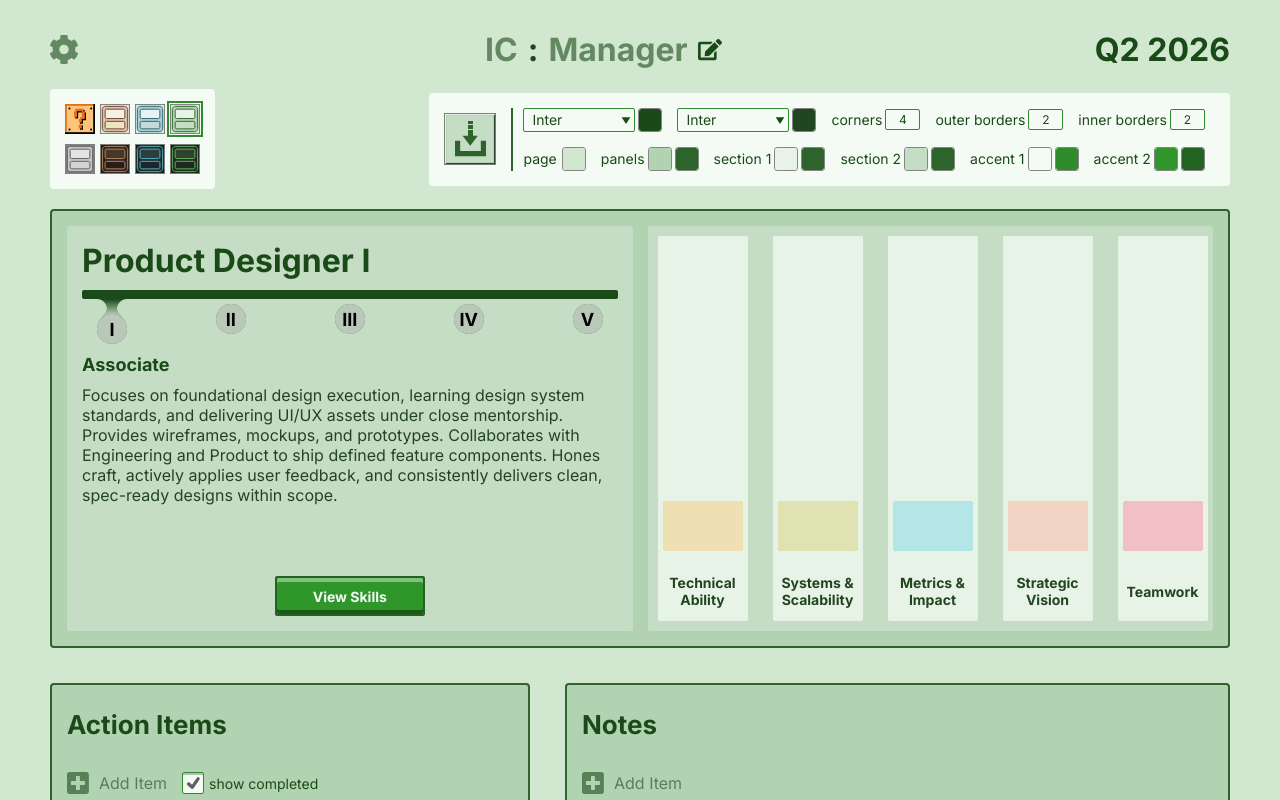
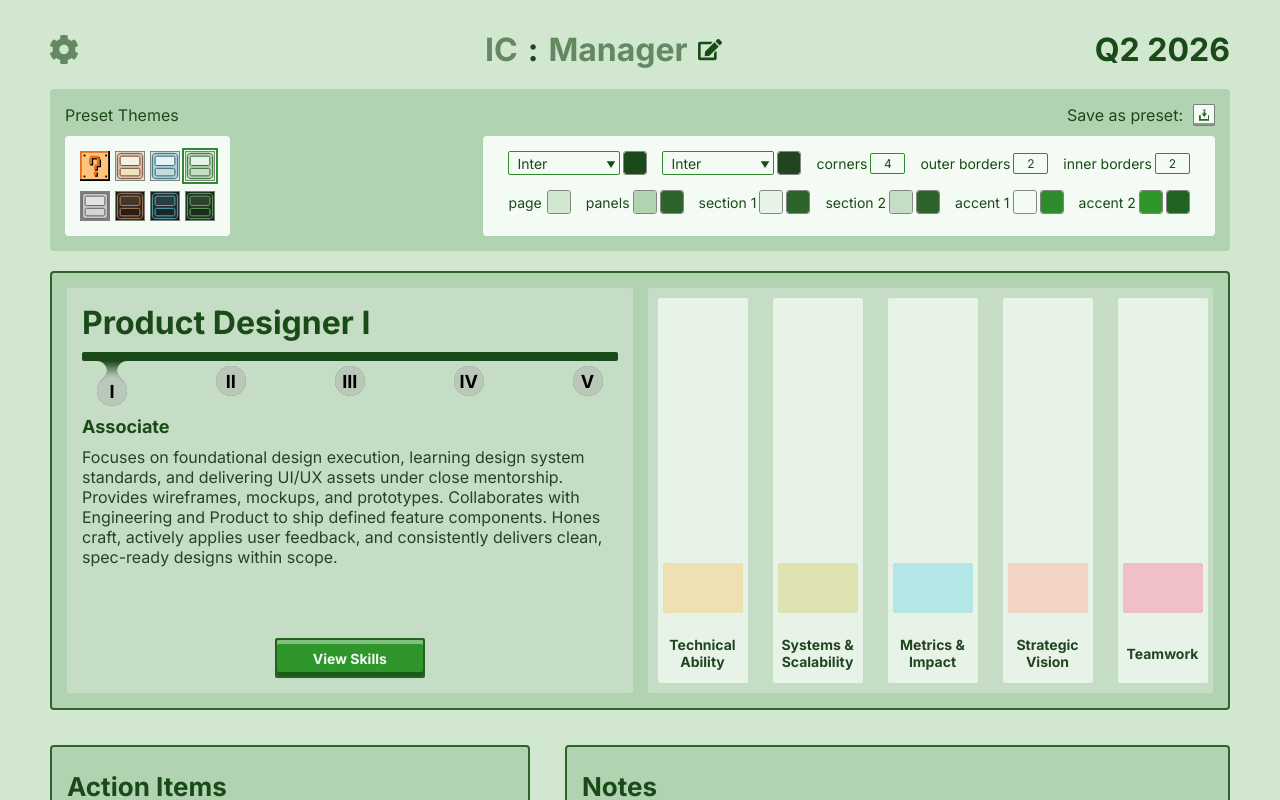
Before and after one commit to bubbafrye/ManagerTools, a React (Vite) app: page / in a window 1280 px wide. Both pictures are taken after a click on the button 64 px from the left and 49 px from the top of the page. Shown: the top 800 px of the page. Built offline with nearby package versions, Linux system fonts and the light colour scheme.

Commit message:
- updated style of themes panel and added headers

```diff
--- a/src/components/ui/AdjustmentPanel.module.css
+++ b/src/components/ui/AdjustmentPanel.module.css
@@ -1,9 +1,58 @@
 .themeEditor {
+  display: flex;
+  flex-direction: column;
+  gap: 10px;
+  width: 100%;
+  min-width: 0;
+  padding: 15px;
+  border-radius: var(--containers-panel-radii);
+  background: var(--containers-panel-surface);
+}
+
+.headers {
+  display: flex;
+  align-items: center;
+  gap: 10px;
+  width: 100%;
+  height: 22px;
+}
+
+.headerTitle,
+.saveLabel {
+  margin: 0;
+  font-family: var(--document-text-header-font-face);
+  font-size: var(--document-text-subheader-size);
+  font-weight: var(--document-text-header-weight);
+  line-height: 1;
+  color: var(--document-header-text-color);
+}
+
+.headerTitle {
+  flex: 1 0 0;
+  min-width: 0;
+  text-align: left;
+}
+
+.savePreset {
+  display: flex;
+  flex: 1 0 0;
+  align-items: center;
+  gap: 10px;
+  min-width: 0;
+}
+
+.saveLabel {
+  flex: 1 0 0;
+  min-width: 0;
+  text-align: right;
+}
+
+.ui {
   display: flex;
   align-items: center;
   gap: 15px;
   width: 100%;
-  min-width: 0;
+  height: 100px;
 }
 
 .themes {
@@ -74,23 +123,47 @@
 }
 
 .saveTheme {
-  width: 52px;
-  height: 52px;
+  position: relative;
+  display: grid;
+  place-items: center;
+  width: 22px;
+  height: 22px;
   flex-shrink: 0;
   padding: 0;
-  overflow: hidden;
-  border: 0;
-  background: transparent;
+  overflow: clip;
+  border: 1px solid rgb(0 0 0 / 0.5);
+  border-radius: var(--containers-card1-radii);
+  background: var(--ui-ui-surface-color);
   cursor: pointer;
+}
+
+.saveTheme::after {
+  content: "";
+  position: absolute;
+  inset: 0;
+  pointer-events: none;
+  box-shadow:
+    inset 0 2px 0 rgb(255 255 255 / 0.25),
+    inset 0 -2px 0 rgb(0 0 0 / 0.4);
+}
+
+.saveTheme:hover::after {
+  box-shadow:
+    inset 0 40px 0 rgb(255 255 255 / 0.5),
+    inset 0 2px 0 rgb(255 255 255 / 0.8),
+    inset 0 -2px 0 rgb(0 0 0 / 0.4);
+}
+
+.saveTheme:active::after {
+  box-shadow: inset 0 40px 0 rgb(0 0 0 / 0.25);
 }
 
 .options {
   display: flex;
   flex-direction: column;
   gap: 15px;
-  padding-left: 10px;
-  padding-right: 10px;
-  border-left: 2px solid var(--containers-panel-stroke-color);
+  height: 100%;
+  padding: 0 10px;
 }
 
 .row {
--- a/src/components/ui/AdjustmentPanel.tsx
+++ b/src/components/ui/AdjustmentPanel.tsx
@@ -22,7 +22,7 @@ import {
 } from "../../themes";
 import { ColorGroup, Swatch } from "./Swatch";
 import { ConfirmDelete, FeedbackDialog } from "./ConfirmDelete";
-import { AddThemeIcon, RandoIcon } from "./Icons";
+import { AddThemeGlyph, RandoIcon } from "./Icons";
 import styles from "./AdjustmentPanel.module.css";
 
 type AdjustmentPanelProps = {
@@ -67,6 +67,22 @@ export function AdjustmentPanel({
 
   return (
     <div className={styles.themeEditor} data-layout="theme-editor">
+      <div className={styles.headers}>
+        <p className={styles.headerTitle}>Preset Themes</p>
+        <div className={styles.savePreset}>
+          <p className={styles.saveLabel}>Save as preset:</p>
+          <button
+            type="button"
+            className={styles.saveTheme}
+            aria-label="save theme"
+            title="Save theme (coming soon)"
+            onClick={() => setSaveNoticeOpen(true)}
+          >
+            <AddThemeGlyph />
+          </button>
+        </div>
+      </div>
+      <div className={styles.ui}>
       <div
         className={styles.themes}
         data-layout="themes"
@@ -109,15 +125,6 @@ export function AdjustmentPanel({
       <div className={styles.spacer} aria-hidden />
 
       <div className={styles.panel} data-layout="adjustment-panel">
-        <button
-          type="button"
-          className={styles.saveTheme}
-          aria-label="save theme"
-          title="Save theme (coming soon)"
-          onClick={() => setSaveNoticeOpen(true)}
-        >
-          <AddThemeIcon />
-        </button>
         <div className={styles.options}>
           <div className={styles.row}>
             <div className={styles.fontPair}>
@@ -228,6 +235,7 @@ export function AdjustmentPanel({
             />
           </div>
         </div>
+      </div>
       </div>
 
       {saveNoticeOpen ? (
--- a/src/components/ui/Icons.module.css
+++ b/src/components/ui/Icons.module.css
@@ -49,6 +49,12 @@
   height: 52px;
 }
 
+.addThemeGlyph {
+  width: 10.8px;
+  height: 12.27px;
+  color: var(--containers-panel-stroke-color);
+}
+
 .trash {
   position: relative;
   display: block;
--- a/src/components/ui/Icons.tsx
+++ b/src/components/ui/Icons.tsx
@@ -45,6 +45,42 @@ export function RandoIcon({ className }: IconProps) {
       width={30}
       height={30}
     />
+  );
+}
+
+export function AddThemeGlyph({ className }: IconProps) {
+  return (
+    <svg
+      className={`${styles.icon} ${styles.addThemeGlyph} ${className ?? ""}`}
+      width={10.8}
+      height={12.27}
+      viewBox="11 11 31 32.23"
+      fill="none"
+      xmlns="http://www.w3.org/2000/svg"
+      aria-hidden
+    >
+      <path
+        d="M18.5825 22.6364H33.8552L26.2188 32.8182L18.5825 22.6364Z"
+        fill="currentColor"
+      />
+      <path
+        d="M42 43.2275H11V27.7275H16.167V38.0605H36.833V27.7275H42V43.2275Z"
+        fill="currentColor"
+      />
+      <rect x="24" y="17" width="5" height="9" fill="currentColor" />
+      <rect
+        width="5"
+        height="4"
+        transform="matrix(1 0 0 -1 24 16)"
+        fill="currentColor"
+      />
+      <rect
+        width="5"
+        height="3"
+        transform="matrix(1 0 0 -1 24 11)"
+        fill="currentColor"
+      />
+    </svg>
   );
 }
 
```
Also changed, not shown: 1 other file (tests, documents, lock files or other folders).
